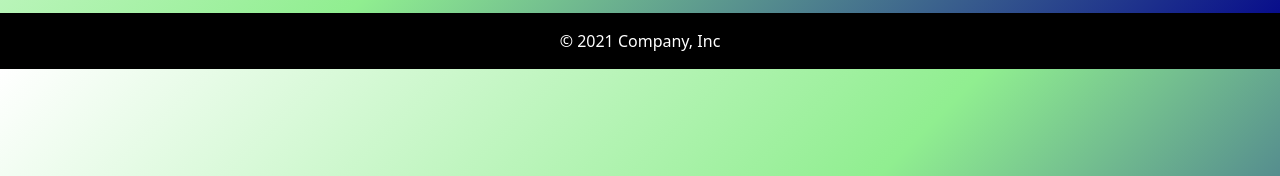
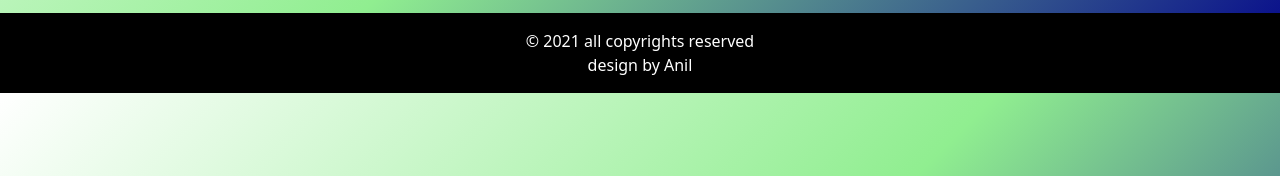
Before and after one commit to anil4use/weather-app, a plain HTML site: page index.html in a window 1280 px wide. Shown: the part 624-800 px from the top of the page. Drawn offline with nearby package versions, Linux system fonts and the light colour scheme; no server answers.

Commit message:
Add files via upload
Signed-off-by: anil4use <117704430+anil4use@users.noreply.github.com>

```diff
--- a/index.html
+++ b/index.html
@@ -98,7 +98,8 @@
   </p>
 </div>
   <footer>
-    <div class="footer">© 2021 Company, Inc</div>
+    <div class="footer">© 2021 all copyrights reserved <br>
+    design by Anil</div>
   </footer>
 
   <script src="./app.js"></script>
```
